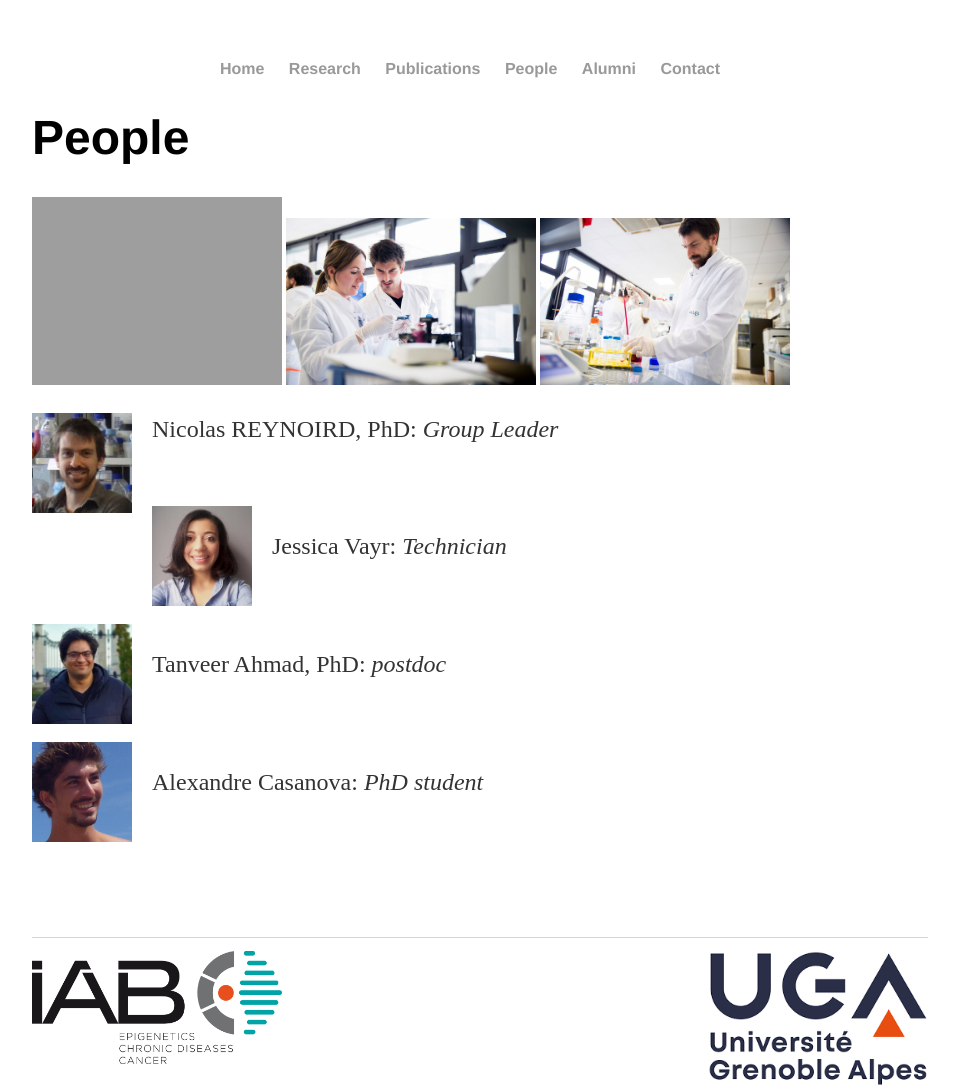
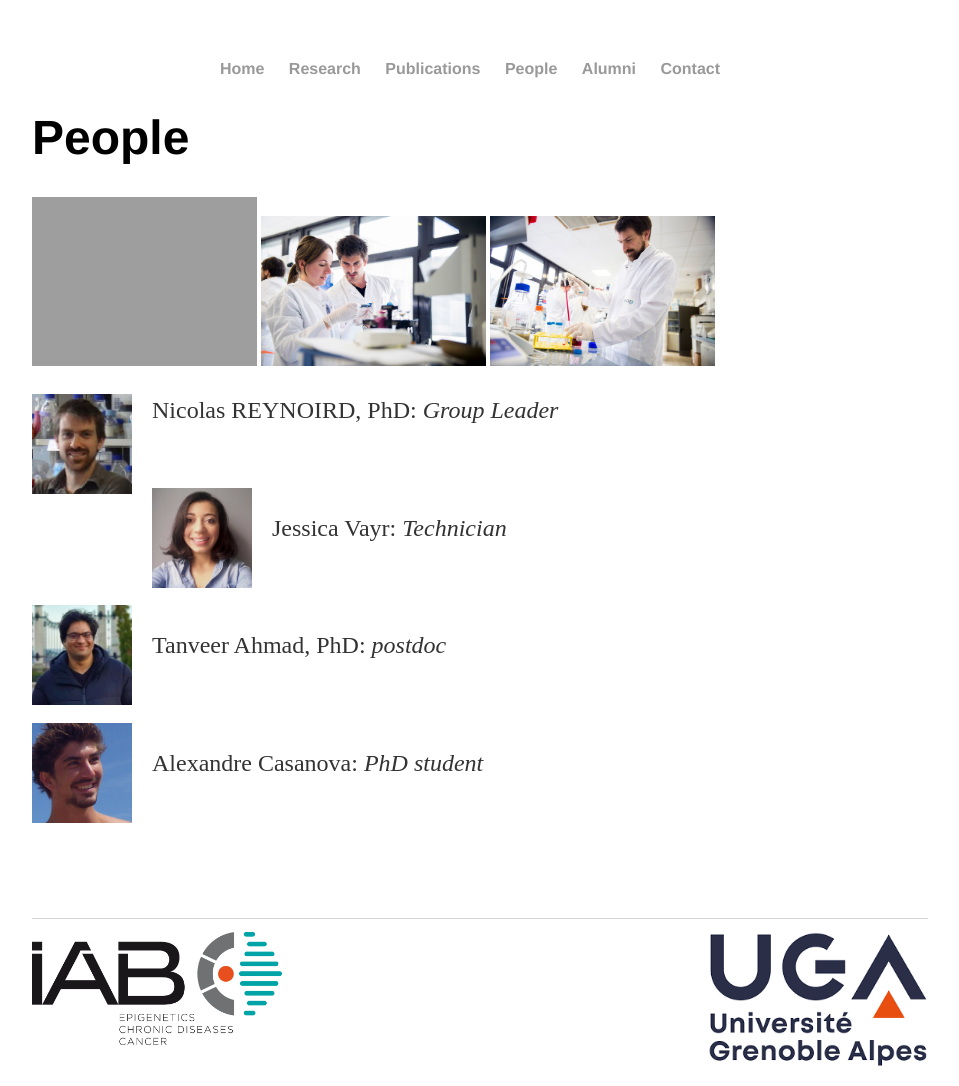
Before and after one commit to Reynoird-Lab/Reynoird-lab.github.io, a Jekyll site: the page built from People/index.html, in a window 1280 px wide. Shown: the whole page, without its empty margins (160-1119 px from the left). Built offline with Jekyll 4.4.1, drawn with Linux system fonts in a browser that asks for light colours; Markdown is read by kramdown in place of the engine named in the settings.

Commit message:
Update index.html

```diff
--- a/People/index.html
+++ b/People/index.html
@@ -4,7 +4,7 @@
 ---
 	<h1>{{ page.title }}</h1>
 
-<img src="https://reynoird-lab.github.io/Images/TOM_3906.jpg" width="250" /> <img src="https://reynoird-lab.github.io/Images/TOM_3857.jpg" width="250" /> <img src="https://reynoird-lab.github.io/Images/TOM_3773.jpg" width="250" />
+<img src="https://reynoird-lab.github.io/Images/TOM_3906.jpg" width="225" /> <img src="https://reynoird-lab.github.io/Images/TOM_3857.jpg" width="225" /> <img src="https://reynoird-lab.github.io/Images/TOM_3773.jpg" width="225" />
 
 
 <p>
```
